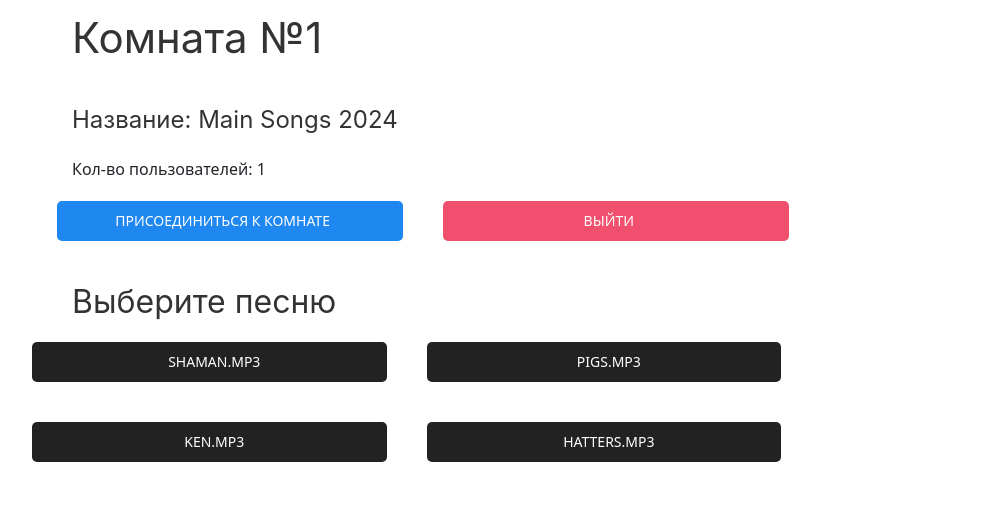
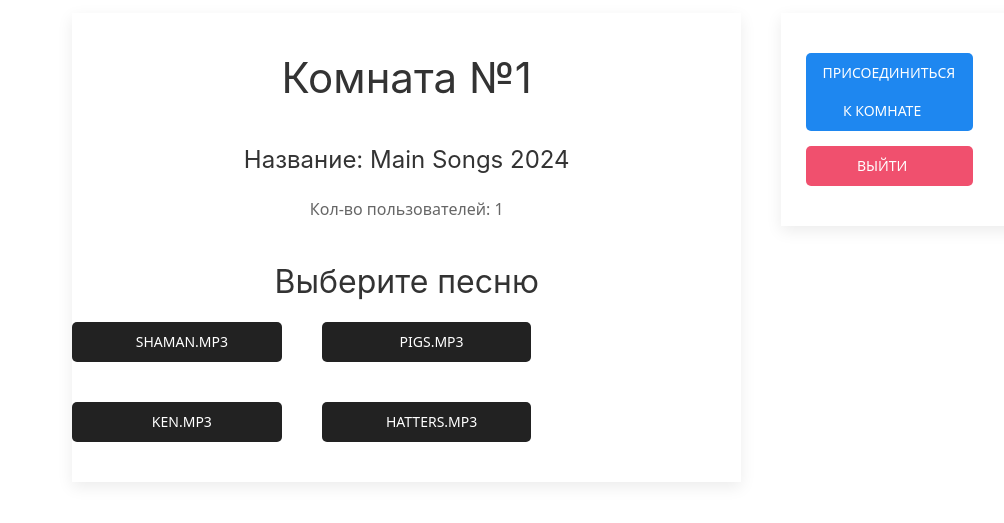
Before and after one commit to DegtyarevEvgeniy/MTSMusic, a Django app: template app/templates/room.html in a window 1280 px wide. Shown: the part 93-616 px from the top of the page, without its empty margins (56-1060 px from the left). Run offline with Django 4.2, Linux system fonts and the light colour scheme; the template is opened without the code that fills it: values that come from a table or form of the project are taken from there, others are empty; data comes from the database, SQL or seed files in the repository; both versions use the stored data as it was after the commit; some libraries are stand-ins or nearby versions.

Commit message:
add some design room

```diff
--- a/app/templates/room.html
+++ b/app/templates/room.html
@@ -9,22 +9,20 @@
 <div id="MainWindowContainer" class="uk-width-4-5 uk-margin-auto" >
 
 
+
+
+
+            <div class="uk-child-width-1-2 uk-text-center" uk-grid>
+
+                <div class="uk-width-expand@m">
+                    <div class="uk-card uk-card-default uk-card-body">
+
                         <h1>Комната №{{room.id}}</h1>
 
                         <h3 class="uk-card-title"> Название: {{room.name}}</h3>
                         <p>Кол-во пользователей: {{room.amount_of_users}}</p>
 
-    <form class="uk-grid-small" method="post" enctype="multipart/form-data" uk-grid>
-        {% csrf_token %}
-            <button
-                class="uk-button uk-button-primary uk-width-1-3 uk-margin-medium-right uk-border-rounded"
-                type="submit" name="AddToRoom">Присоединиться к комнате</button>
 
-            <button
-                class="uk-button uk-button-danger uk-width-1-3 uk-margin-medium-right uk-border-rounded"
-                type="submit" name="LeaveToRoom">Выйти</button>
-
-    </form>
 
                         <h2>Выберите песню</h2>
                         <form id="songForm" method="post" enctype="multipart/form-data" uk-grid>
@@ -40,7 +38,7 @@
                             {% endfor %}
                         </form>
 
-    <!--  -->
+
                         {% if user.room == room.id %}
                         <h4 id="sonng-name">Песня {{room.song}}</h4>
                         <div class="uk-alert-success" uk-alert>
@@ -49,10 +47,40 @@
                             <audio src="{% static 'music/' %}{{ room.song }}" controls autoplay></audio>
 
                         </div>
+                        {% endif %}
+
+
+                    </div>
+                </div>
+
+                <div class="uk-width-1-3@m">
+                    <div class="uk-card uk-card-default uk-card-body">
+
+                        <form class="uk-grid-small" method="post" enctype="multipart/form-data" uk-grid>
+                            {% csrf_token %}
+                                <button
+                                    class="uk-button uk-button-primary uk-width-2-3 uk-border-rounded"
+                                    type="submit" name="AddToRoom">Присоединиться к комнате</button>
+
+                                <button
+                                    class="uk-button uk-button-danger uk-width-2-3 uk-border-rounded"
+                                    type="submit" name="LeaveToRoom">Выйти</button>
+
+                        </form>
+
+                    </div>
+                </div>
+
+            </div>
+
         </div>
 
 
-{% endif %}
+
+
+</div>
+
+
 
 <script>
     $(document).ready(function () {
```
Also changed, not shown: db.sqlite3. Lines whose indentation alone changed are shown as unchanged.
